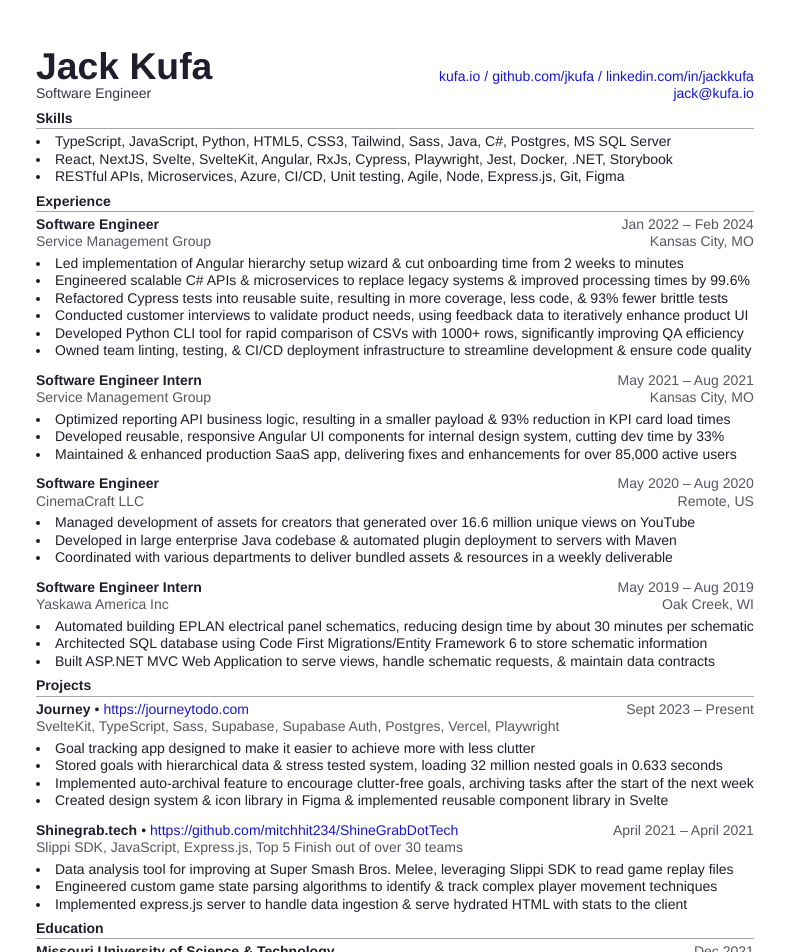
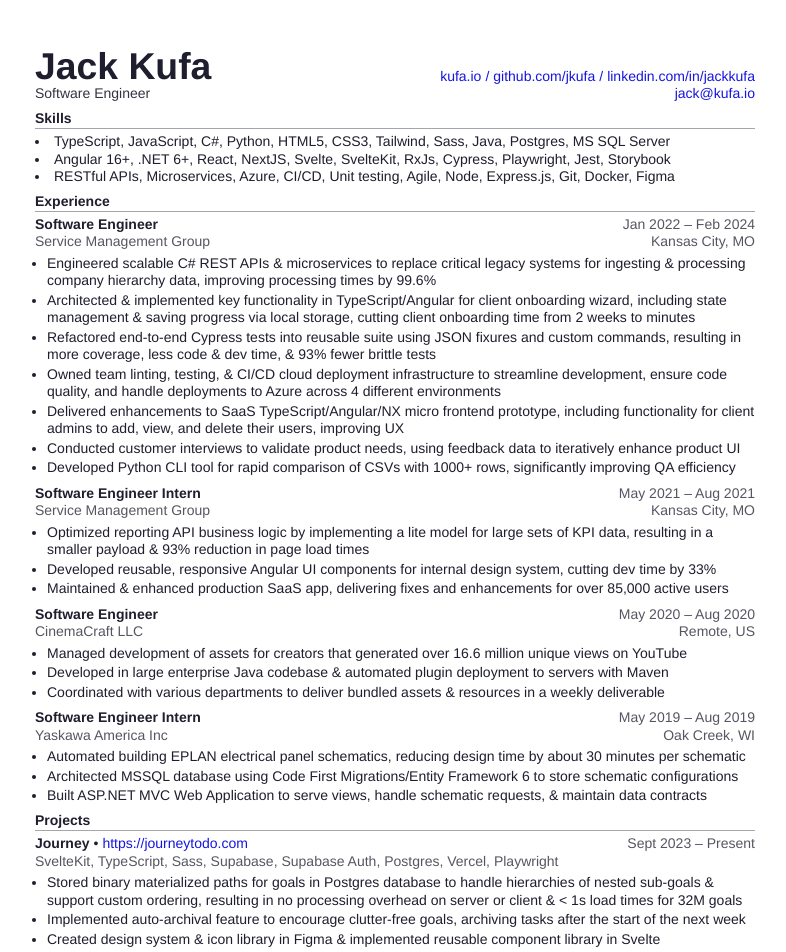
Before and after one commit to jkufa/Resume, a SvelteKit app: page / in a window 1280 px wide. Shown: the top 952 px of the page, without its empty margins (245-1031 px from the left). Built offline with nearby package versions, Linux system fonts and the light colour scheme.

Commit message:
Add multi-line bullet points

```diff
--- a/src/lib/Bullets.svelte
+++ b/src/lib/Bullets.svelte
@@ -4,8 +4,8 @@
 	export let items: string[] = [];
 </script>
 
-<ul class="list-disc list-inside">
+<ul class="list-disc list-outside pl-3">
 	{#each items as item}
-		<li>{@html convertMarkdownToHTML(item)}</li>
+		<li class="last:mb-0 mb-0.5">{@html convertMarkdownToHTML(item)}</li>
 	{/each}
 </ul>
--- a/src/lib/Content.svelte
+++ b/src/lib/Content.svelte
@@ -8,7 +8,7 @@
 </script>
 
 {#each content as c}
-	<div class="mb-3 last-of-type:mb-0 flex flex-col gap-1">
+	<div class="mb-2 last-of-type:mb-0 flex flex-col gap-1">
 		<ContentHeader
 			title={c.title}
 			info={c['info'] ?? c['company']}
--- a/src/static/resContent.js
+++ b/src/static/resContent.js
@@ -17,12 +17,18 @@ export const ResContent = {
 					end: 'Feb 2024'
 				},
 				bulletPoints: [
-					'Led implementation of Angular hierarchy setup wizard & cut onboarding time from 2 weeks to minutes',
-          'Engineered scalable C# APIs & microservices to replace legacy systems & improved processing times by 99.6%',
-          'Refactored Cypress tests into reusable suite, resulting in more coverage, less code, & 93% fewer brittle tests',
+       // 'abcdefghijklmnopqrstuvwxyzabcdefghijklmnopqrstuvwxyzabcdefghijklmnopqrstuvwxyz',
+          // 'Architected and developed critical features for  Credit Trading Platform, including supporting different asset types, implementing trade calculations, and displaying key metrics.',
+          // 'Implemented functionality to support Investment Grade Bonds in the platform, receiving iterative feedback from users and delivering fixes and changes as needed.',
+          // 'Worked in an Agile environment with developers, technical lead, Quality Automation team, Product Owner, and business users to generate well-documented, reliably coded, helpful features in C#/.NET and Angular.',
+          // 'Used SQL to edit database schema + data and edit stored procedures as necessary for new features.',
+          'Engineered scalable C# REST APIs & microservices to replace critical legacy systems for ingesting & processing company hierarchy data, improving processing times by 99.6%',
+					'Architected & implemented key functionality in TypeScript/Angular for client onboarding wizard, including state management & saving progress via local storage, cutting client onboarding time from 2 weeks to minutes',
+          'Refactored end-to-end Cypress tests into reusable suite using JSON fixures and custom commands, resulting in more coverage, less code & dev time, & 93% fewer brittle tests',
+					'Owned team linting, testing, & CI/CD cloud deployment infrastructure to streamline development, ensure code quality, and handle deployments to Azure across 4 different environments',
+          'Delivered enhancements to SaaS TypeScript/Angular/NX micro frontend prototype, including functionality for client admins to add, view, and delete their users, improving UX',
           'Conducted customer interviews to validate product needs, using feedback data to iteratively enhance product UI',
           'Developed Python CLI tool for rapid comparison of CSVs with 1000+ rows, significantly improving QA efficiency',
-					'Owned team linting, testing, & CI/CD deployment infrastructure to streamline development & ensure code quality',
           // 'Integrated Pendo Analytics into production SaaS app with custom HTML attributes for resilient feature tracking',
 				]
 			},
@@ -35,7 +41,7 @@ export const ResContent = {
 					end: 'Aug 2021'
 				},
 				bulletPoints: [
-					'Optimized reporting API business logic, resulting in a smaller payload & 93% reduction in KPI card load times',
+					'Optimized reporting API business logic by implementing a lite model for large sets of KPI data, resulting in a smaller payload & 93% reduction in page load times',
 					'Developed reusable, responsive Angular UI components for internal design system, cutting dev time by 33%',
 					'Maintained & enhanced production SaaS app, delivering fixes and enhancements for over 85,000 active users'
 					// 'Maintained & enhanced production SaaS app based on user-reported issues for over 85,000 active users'
@@ -66,7 +72,7 @@ export const ResContent = {
 				},
 				bulletPoints: [
 					'Automated building EPLAN electrical panel schematics, reducing design time by about 30 minutes per schematic',
-					'Architected SQL database using Code First Migrations/Entity Framework 6 to store schematic information',
+					'Architected MSSQL database using Code First Migrations/Entity Framework 6 to store schematic configurations',
 					'Built ASP.NET MVC Web Application to serve views, handle schematic requests, & maintain data contracts'
 				]
 			}
@@ -97,8 +103,9 @@ export const ResContent = {
 					end: 'Present'
 				},
 				bulletPoints: [
-					'Goal tracking app designed to make it easier to achieve more with less clutter',
-					'Stored goals with hierarchical data & stress tested system, loading 32 million nested goals in 0.633 seconds',
+					// 'Goal tracking app designed to make it easier to achieve more with less clutter',
+          'Stored binary materialized paths for goals in Postgres database to handle hierarchies of nested sub-goals & support custom ordering, resulting in no processing overhead on server or client & < 1s load times for 32M goals',
+					// 'Stress tested system performance, loading 32 million nested goals in 0.633 seconds',
 					'Implemented auto-archival feature to encourage clutter-free goals, archiving tasks after the start of the next week',
 					'Created design system & icon library in Figma & implemented reusable component library in Svelte'
 					// 'Utilized SvelteKit\'s server-side system to improve SEO and reduce client overhead on initial load',
@@ -116,20 +123,20 @@ export const ResContent = {
 			//     'Fast, accessible & responsive personal website to showcase personality, projects & skills.'
 			//   ]
 			// }
-			{
-				title: 'Shinegrab.tech',
-				url: 'https://github.com/mitchhit234/ShineGrabDotTech',
-				info: 'Slippi SDK, JavaScript, Express.js, Top 5 Finish out of over 30 teams',
-				dates: {
-					start: 'April 2021',
-					end: 'April 2021'
-				},
-				bulletPoints: [
-					'Data analysis tool for improving at Super Smash Bros. Melee, leveraging Slippi SDK to read game replay files',
-					'Engineered custom game state parsing algorithms to identify & track complex player movement techniques',
-					'Implemented express.js server to handle data ingestion & serve hydrated HTML with stats to the client'
-				]
-			},
+			// {
+			// 	title: 'Shinegrab.tech',
+			// 	url: 'https://github.com/mitchhit234/ShineGrabDotTech',
+			// 	info: 'Slippi SDK, JavaScript, Express.js, Top 5 Finish out of over 30 teams',
+			// 	dates: {
+			// 		start: 'April 2021',
+			// 		end: 'April 2021'
+			// 	},
+			// 	bulletPoints: [
+			// 		'Data analysis tool for improving at Super Smash Bros. Melee, leveraging Slippi SDK to read game replay files',
+			// 		'Engineered custom game state parsing algorithms to identify & track complex player movement techniques',
+			// 		'Implemented express.js server to handle data ingestion & serve hydrated HTML with stats to the client'
+			// 	]
+			// },
       // {
       //   title: 'IoT Garden Sensor Dashboard',
       //   url: '',
@@ -191,13 +198,13 @@ export const ResContent = {
 				skills: [
 					'TypeScript',
 					'JavaScript',
+					'C#',
 					'Python',
 					'HTML5',
 					'CSS3',
 					'Tailwind',
 					'Sass',
 					'Java',
-					'C#',
 					'Postgres',
 					'MS SQL Server'
 				]
@@ -205,17 +212,16 @@ export const ResContent = {
 			{
 				skills: [
           // 'Vue2',
+					'Angular 16+',
+					'.NET 6+',
 					'React',
 					'NextJS',
 					'Svelte',
 					'SvelteKit',
-					'Angular',
 					'RxJs',
 					'Cypress',
 					'Playwright',
 					'Jest',
-					'Docker',
-					'.NET',
 					'Storybook'
 				]
 			},
@@ -231,6 +237,7 @@ export const ResContent = {
 					'Node',
 					'Express.js',
 					'Git',
+					'Docker',
 					'Figma'
 				]
 			}
--- a/tailwind.config.js
+++ b/tailwind.config.js
@@ -12,7 +12,7 @@ export default {
     extend: {
       fontFamily: {
         // add Helvetica Neue
-        'sans': ['Helvetica', 'Arial', ...defaultTheme.fontFamily.sans],
+        'sans': ['Helvetica Neue', 'Helvetica', 'Arial', ...defaultTheme.fontFamily.sans],
       },
       maxWidth: {
         'A4': '8.5in',
```
